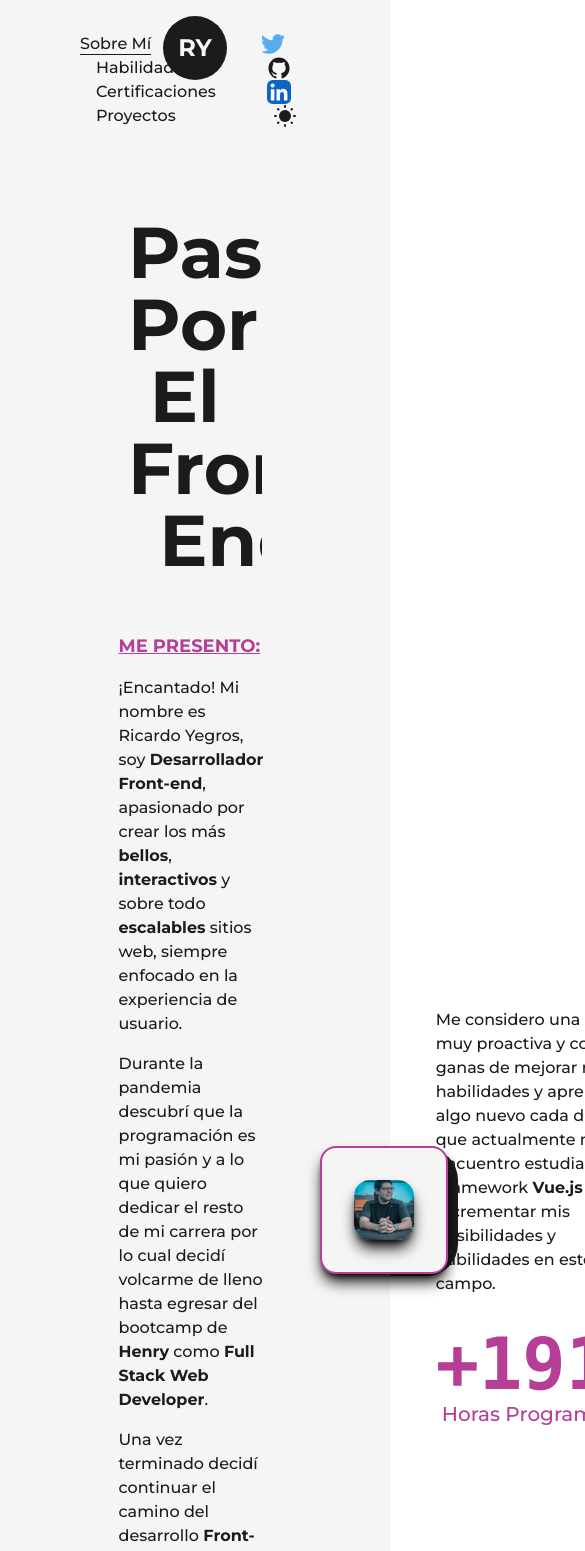
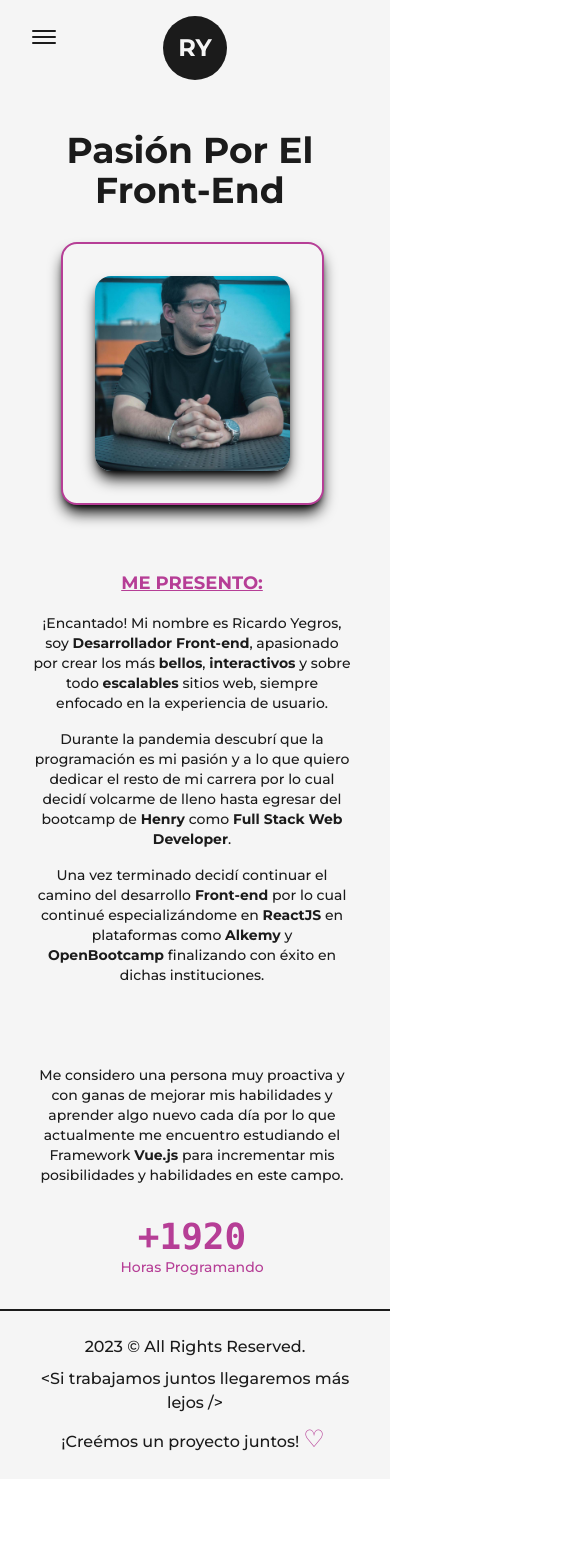
Before and after one commit to ricardoyegros/Portfolio-2023, a React (Vite) app: page /about-me in a window 390 px wide. Shown: the top 1551 px of the page, 585 px wide, since content can reach past the window. After the commit the page ends 1479 px from the top, so only its background shows below. Built offline with nearby package versions, Linux system fonts and the light colour scheme.

Commit message:
responsive in homepage and about page done!

```diff
--- a/src/components/AnimatedText.jsx
+++ b/src/components/AnimatedText.jsx
@@ -28,7 +28,7 @@ const singleWord = {
 export default function AnimatedText({ text, className = "" }) {
   const {darkMode} = useDarkModeContext();
   return (
-    <div className="w-full mx-auto py-2 flex items-center justify-center text-center overflow-hidden"
+    <div className="w-full mx-auto py-2 flex items-center justify-center text-center overflow-hidden sm:py-0"
     >
       <motion.h1 variants={quote} initial="initial" animate="animate" className={`inline-block w-full ${!darkMode ? "text-dark" : "text-light"} font-bold font-montserrat capitalize text-8xl ${className}`}
 >
--- /dev/null
+++ b/src/components/CustomMobileLink.jsx
@@ -0,0 +1,19 @@
+import { useLocation, useNavigate } from "react-router-dom";
+import {useDarkModeContext} from "../contexts/darkModeContext"
+export default function CustomMobileLink({to, title, className="", toggle}){
+    const navigate = useNavigate();
+    const router = useLocation();
+    const {darkMode} = useDarkModeContext();
+    function handleClick () {
+        toggle();
+        navigate(to);
+    }
+    return(
+        <button onClick={handleClick} className={`${className} relative group font-montserrat ${!darkMode ? "text-light" : "text-dark"}`}>
+        {title}
+        <span className={`h-[1px] inline-block ${!darkMode ? "bg-light" : "bg-dark"} absolute left-0 -bottom-0.5 group-hover:wfull  transition-[width] ease duration-300 ${router.pathname === to ? "w-full" : "w-0"}`}>
+            &nbsp;
+        </span>
+        </button>
+    )
+}
--- a/src/components/Footer.jsx
+++ b/src/components/Footer.jsx
@@ -3,10 +3,10 @@ import {useDarkModeContext} from "../contexts/darkModeContext";
 export default function Footer(){
     const {darkMode} = useDarkModeContext();
     return(
-        <footer className={`w-full border-t-2 border-solid ${!darkMode ? "border-dark" : "border-light"} font-montserrat font-medium text-xl`}>
-            <div className="py-8 px-6 flex items-center justify-between">
+        <footer className={`w-full border-t-2 border-solid ${!darkMode ? "border-dark" : "border-light"} font-montserrat font-medium text-xl sm:text-base`}>
+            <div className="py-8 px-6 flex items-center justify-between lg:flex-col lg:gap-2 lg:py-6">
             <span className={`${!darkMode ? "text-dark" : "text-light"}`}>{new Date().getFullYear()} &copy; All Rights Reserved.</span>
-            <div className={`flex items-center ${!darkMode ? "text-dark" : "text-light"}`}>
+            <div className={`flex items-center ${!darkMode ? "text-dark" : "text-light"} lg:text-center`}>
             {"<Si trabajamos juntos llegaremos más lejos />"}
             </div>
             <Link to="mailto:ricardo_yegros@hotmail.com" className={`hover:underline hover:underline-offset-2 ${!darkMode ? "text-dark" : "text-light"}`}>
--- a/src/components/Layout.jsx
+++ b/src/components/Layout.jsx
@@ -6,7 +6,7 @@ export default function Layout({children, className=""}){
     return(
         <main className={`${!darkMode ? "bg-light" : "bg-dark"} w-full min-h-screen`}>
         <NavBar/>
-        <div className={`w-full h-full inline-block z-0 ${!darkMode ? "bg-light" : "bg-dark"} p-32 ${className}`}>
+        <div className={`w-full h-full inline-block z-0 ${!darkMode ? "bg-light" : "bg-dark"} p-32 ${className} xl:p-24 lg:p-16 md:-12 sm:p-8`}>
             {children}
         </div>
         <Footer />
--- a/src/components/NavBar.jsx
+++ b/src/components/NavBar.jsx
@@ -1,6 +1,7 @@
 import { routes } from "../routes/routes.js";
 import Logo from "./Logo.jsx";
 import CustomLink from "./CustomLink.jsx";
+import CustomMobileLink from "./CustomMobileLink.jsx";
 import {
   TwitterIcon,
   GithubIcon,
@@ -10,10 +11,24 @@ import {
 } from "./Icons.jsx";
 import {motion} from "framer-motion";
 import {useDarkModeContext} from "../contexts/darkModeContext.jsx"
+import { useState } from "react";
 export default function NavBar() {
- const {darkMode,setDarkMode} = useDarkModeContext()
+ const {darkMode,setDarkMode} = useDarkModeContext();
+ const [isOpen, setIsOpen] = useState(false);
+ function handleClick () {
+  setIsOpen(!isOpen);
+ }
   return (
-    <header className="w-full px-20 py-8 font-montserrat font-medium flex items-center justify-between">
+    <header className="w-full px-32 py-8 font-montserrat font-medium flex items-center justify-between relative z-10 lg:px-16 md:px-12 sm:px-8">
+      {/* Hamburguer menu */}
+      <button className="flex-col justify-center items-center hidden lg:flex" onClick={handleClick}>
+        <span className={` ${!darkMode ? "bg-dark" : "bg-light"} block h-0.5 w-6 rounded-sm transition-all ease-in duration-300 ${isOpen ? "rotate-45 translate-y-1" : "-translate-y-0.5"}`}></span>
+        <span className={` ${!darkMode ? "bg-dark" : "bg-light"} block h-0.5 w-6 rounded-sm my-0.5 transition-all ease-in duration-300 ${isOpen ? "opacity-0" : "opacity-100"}`}></span>
+        <span className={` ${!darkMode ? "bg-dark" : "bg-light"} block h-0.5 w-6 rounded-sm transition-all ease-in duration-300 ${isOpen ? "-rotate-45 -translate-y-1" : "translate-y-0.5"}`}></span>
+      </button>
+      {/* Hamburguer menu */}
+      {/* Desktop menu */}
+      <div className="w-full flex justify-between items-center lg:hidden">
       <nav>
         <CustomLink to={routes.ABOUT_ME} title={"Sobre Mí"} className="mr-4" />
         <CustomLink to={routes.SKILLS} title={"Habilidades"} className="mx-4"/>
@@ -34,7 +49,33 @@ export default function NavBar() {
           {darkMode  ? <MoonIcon /> : <SunIcon/>}
         </motion.button>
       </nav>
-      <div className="absolute left-[50%] top-2 translate-x-[-50%]">
+      </div>
+      {/* Desktop menu */}
+      {/* Mobile Links */}
+      {isOpen ? <motion.div initial={{scale:0, opacity:0, x:"-50%", y:"-50%"}} animate={{scale:1, opacity:1}} className={` ${!darkMode ? "bg-dark/90" : "bg-light/75"} rounded-lg backdrop-blur-md py-32 min-w-[70vw] flex flex-col gap-8 justify-between z-30 items-center fixed top-1/2 left-1/2 -translate-x-1/2 -translate-y-1/2`}>
+      <nav className="flex items-center flex-col gap-2 justify-center">
+        <CustomMobileLink to={routes.ABOUT_ME} title={"Sobre Mí"}  toggle={handleClick} />
+        <CustomMobileLink to={routes.SKILLS} title={"Habilidades"} toggle={handleClick} />
+        <CustomMobileLink to={routes.CERTIFICATIONS} title={"Certificaciones"}  toggle={handleClick} />
+        <CustomMobileLink to={routes.PROJECTS} title={"Proyectos"} toggle={handleClick} />
+      </nav>
+      <nav className="flex items-center justify-center flex-wrap">
+        <motion.a whileHover={{y:-2}} whileTap={{scale:0.9}} className="w-6 mr-3 sm:mx-1" href="https://twitter.com/rickyegros" target="_blank" rel="noreferrer">
+          <TwitterIcon />
+        </motion.a>
+        <motion.a whileHover={{y:-2}} whileTap={{scale:0.9}} className={`w-6 mx-3 sm:mx-1 ${!darkMode ? "text-light" : "text-dark"}`} href="https://github.com/ricardoyegros" target="_blank" rel="noreferrer">
+          <GithubIcon />
+        </motion.a>
+        <motion.a whileHover={{y:-2}} whileTap={{scale:0.9}} className="w-6 mx-3 sm:mx-1" href="https://www.linkedin.com/in/ricardo-yegros-43623a188/" target="_blank" rel="noreferrer">
+          <LinkedInIcon />
+        </motion.a>
+        <motion.button onClick={()=> setDarkMode(!darkMode)} whileHover={{y:-2}} whileTap={{scale:0.9}} className={`w-6 ml-3 sm:mx-1 ${!darkMode ? "text-light" : "text-dark"}`} href="#" target="_blank" rel="noreferrer">
+          {darkMode  ? <MoonIcon /> : <SunIcon/>}
+        </motion.button>
+      </nav>
+     </motion.div> : ""}
+      {/* Mobile Links */}
+      <div className="absolute left-[50%] top-2 translate-x-[-50%] ">
         <Logo />
       </div>
     </header>
--- a/src/pages/AboutPage/AboutPage.jsx
+++ b/src/pages/AboutPage/AboutPage.jsx
@@ -6,50 +6,50 @@ import {useDarkModeContext} from "../../contexts/darkModeContext";
 export default function AboutPage() {
   const {darkMode} = useDarkModeContext();
   return (
-    <Layout className="pt-12">
-      <AnimatedText text="Pasión por el Front-end" className="!text-7xl" />
-      <div className="grid w-full grid-cols-8 gap-16 mt-12 place-items-center">
-        <div className="col-span-3 flex flex-col items-start justify-start">
-          <h2 className={`mb-4 underline text-lg font-bold font-montserrat uppercase ${!darkMode ? "text-primary" : "text-primaryDark"}`}>
+    <Layout className="pt-12 sm:pt-14">
+      <AnimatedText text="Pasión por el Front-end" className="lg:!text-7xl sm:!6xl xs:!text-4xl " />
+      <div className="grid w-full grid-cols-8 gap-16 mt-12 sm:mt-8 place-items-center">
+        <div className="col-span-3 flex flex-col items-start justify-start xl:col-span-4 md:order-2 md:col-span-8 xs:col-span-6">
+          <h2 className={`mb-4 underline text-lg font-bold font-montserrat uppercase sm:w-full sm:text-center ${!darkMode ? "text-primary" : "text-primaryDark"}`}>
             Me presento:
           </h2>
-          <p className={`font-medium font-montserrat ${!darkMode ? "text-dark" : "text-light"}`}>
+          <p className={`font-medium font-montserrat ${!darkMode ? "text-dark" : "text-light"} sm:text-center sm:text-sm`}>
             ¡Encantado! Mi nombre es Ricardo Yegros, soy <strong>Desarrollador
             Front-end</strong>, apasionado por crear los más <strong>bellos</strong>, <strong>interactivos</strong> y sobre
             todo <strong>escalables</strong> sitios web, siempre enfocado en la experiencia de
             usuario.
           </p>
-          <p className={`font-medium font-montserrat mt-4 ${!darkMode ? "text-dark" : "text-light"}`}>
+          <p className={`font-medium font-montserrat mt-4 ${!darkMode ? "text-dark" : "text-light"} sm:text-center sm:text-sm`}>
             Durante la pandemia descubrí que la programación es mi pasión y a
             lo que quiero dedicar el resto de mi carrera por lo cual decidí
             volcarme de lleno hasta egresar del bootcamp de <strong>Henry</strong> como <strong>Full
             Stack Web Developer</strong>.
           </p>
-          <p className={`font-medium font-montserrat mt-4 ${!darkMode ? "text-dark" : "text-light"}`}>
+          <p className={`font-medium font-montserrat mt-4 ${!darkMode ? "text-dark" : "text-light"} sm:text-center sm:text-sm`}>
             Una vez terminado decidí continuar el camino del desarrollo
             <strong> Front-end</strong> por lo cual continué especializándome en <strong>ReactJS</strong> en
             plataformas como <strong>Alkemy</strong> y <strong>OpenBootcamp</strong> finalizando con éxito en
             dichas instituciones.
           </p>
         </div>
-        <div className={`col-span-3 relative h-max rounded-2xl border-2 shadow-lg shadow-black border-solid ${!darkMode ? "border-primary bg-light" : "border-primaryDark bg-dark"} p-8`}>
+        <div className={`col-span-3 relative h-max rounded-2xl border-2 shadow-lg shadow-black border-solid ${!darkMode ? "border-primary bg-light" : "border-primaryDark bg-dark"} p-8 xl:col-span-4 md:order-1 md:col-span-8 sm:col-span-6 `}>
           <div className="absolute top-0 -right-3 -z-10 w-[102%] h-[103%] rounded-[2rem] bg-dark"/>
           <img
             src={RicardoYegrosPic}
             alt="Ricardo Yegros Photo"
-            className="w-full h-auto rounded-2xl shadow-lg shadow-black"
+            className="w-full h-auto rounded-2xl shadow-lg shadow-black md:max-w-[50vw] lg:max-w-[100vw]"
           />
         </div>
-        <div className="col-span-2 flex flex-col gap-8 items-start justify-center">
-        <p className={`font-medium font-montserrat mt-4 ${!darkMode ? "text-dark" : "text-light"}`}>
+        <div className="col-span-2 flex flex-col gap-8 items-start justify-center xl:col-span-8 flex-wrap md:order-3 sm:col-span-6 ">
+        <p className={`font-medium font-montserrat mt-4 sm:pt-0 ${!darkMode ? "text-dark" : "text-light"} sm:text-center sm:text-sm`}>
             Me considero una persona muy proactiva y con ganas de mejorar mis
             habilidades y aprender algo nuevo cada día por lo que actualmente me
             encuentro estudiando el Framework <strong>Vue.js</strong> para incrementar mis
             posibilidades y habilidades en este campo.
           </p>
-            <div className="flex flex-col items-center justify-center">
-                <span className={`inline-block text-7xl font-bold font-mono ${!darkMode ? "text-primary" : "text-primaryDark"}`}>+<AnimatedNumbers value={1920}/></span>
-                <h2 className={`text-xl font-medium font-montserrat capitalize ${!darkMode ? "text-primary" : "text-primaryDark"}`}>horas programando</h2>
+            <div className="flex flex-col items-center justify-center xl:w-full ">
+                <span className={`inline-block text-7xl font-bold font-mono md:text-6xl sm:text-5xl xs:text-4xl ${!darkMode ? "text-primary" : "text-primaryDark"}`}>+<AnimatedNumbers value={1920}/></span>
+                <h2 className={`text-xl font-medium font-montserrat capitalize xl:text-center md:text-lg sm:text-base xs:text-sm ${!darkMode ? "text-primary" : "text-primaryDark"}`}>horas programando</h2>
             </div>
         </div>
       </div>
--- a/tailwind.config.js
+++ b/tailwind.config.js
@@ -24,6 +24,25 @@ export default {
         circularDark: "repeating-radial-gradient(rgba(255,255,255,0.5) 2px,#1b1b1b 5px,#1b1b1b 100px)"
       }
     },
+    screens: {
+      "2xl": { max: "1535px" },
+      // => @media (max-width: 1535px) { ... }
+
+      xl: { max: "1279px" },
+      // => @media (max-width: 1279px) { ... }
+
+      lg: { max: "1023px" },
+      // => @media (max-width: 1023px) { ... }
+
+      md: { max: "767px" },
+      // => @media (max-width: 767px) { ... }
+
+      sm: { max: "639px" },
+      // => @media (max-width: 639px) { ... }
+
+      xs: { max: "479px" },
+      // => @media (max-width: 479px) { ... }
+  },
   },
   plugins: [],
 };
```
Also changed, not shown: src/pages/HomePage/HomePage.jsx (+11 -11 lines).
